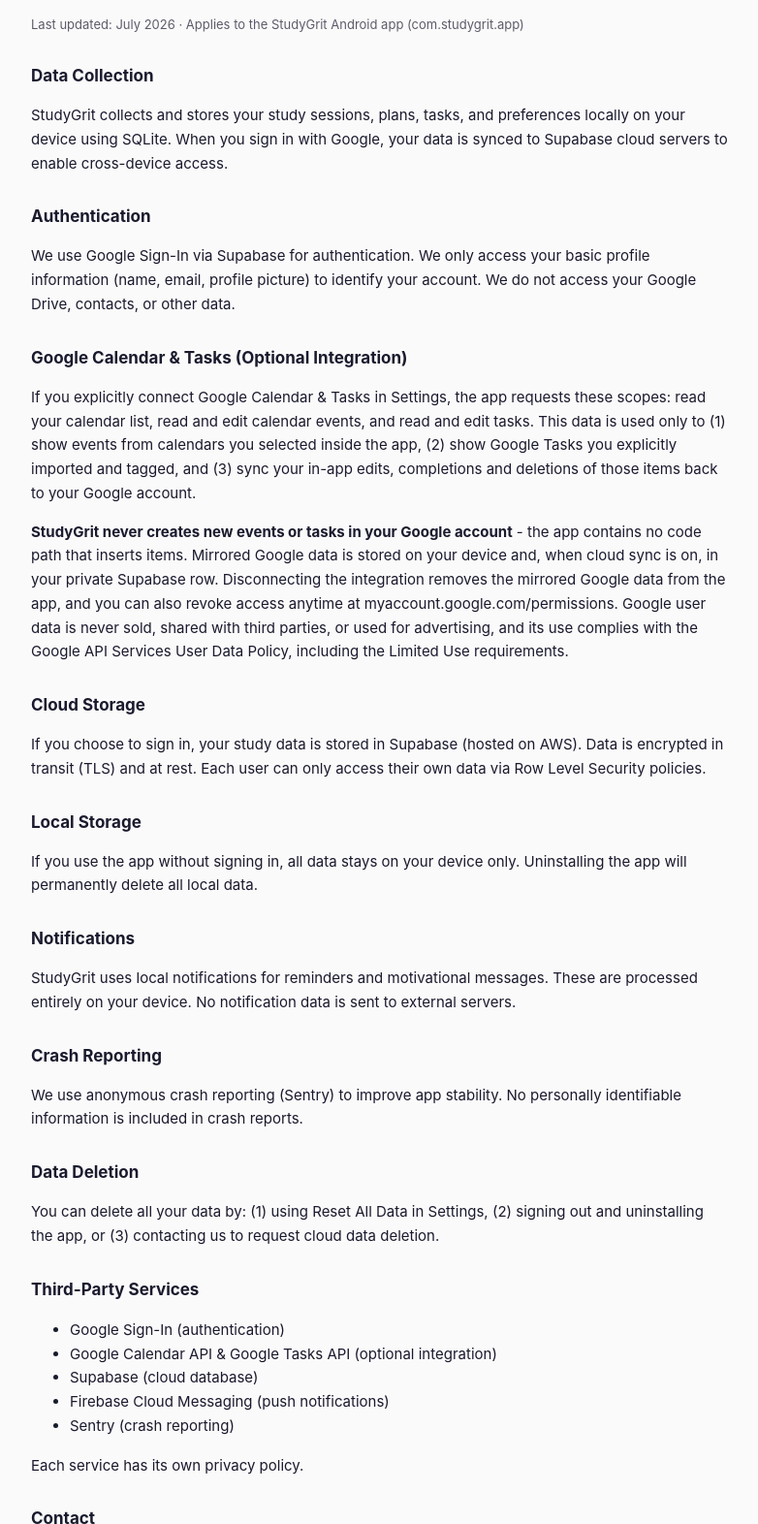
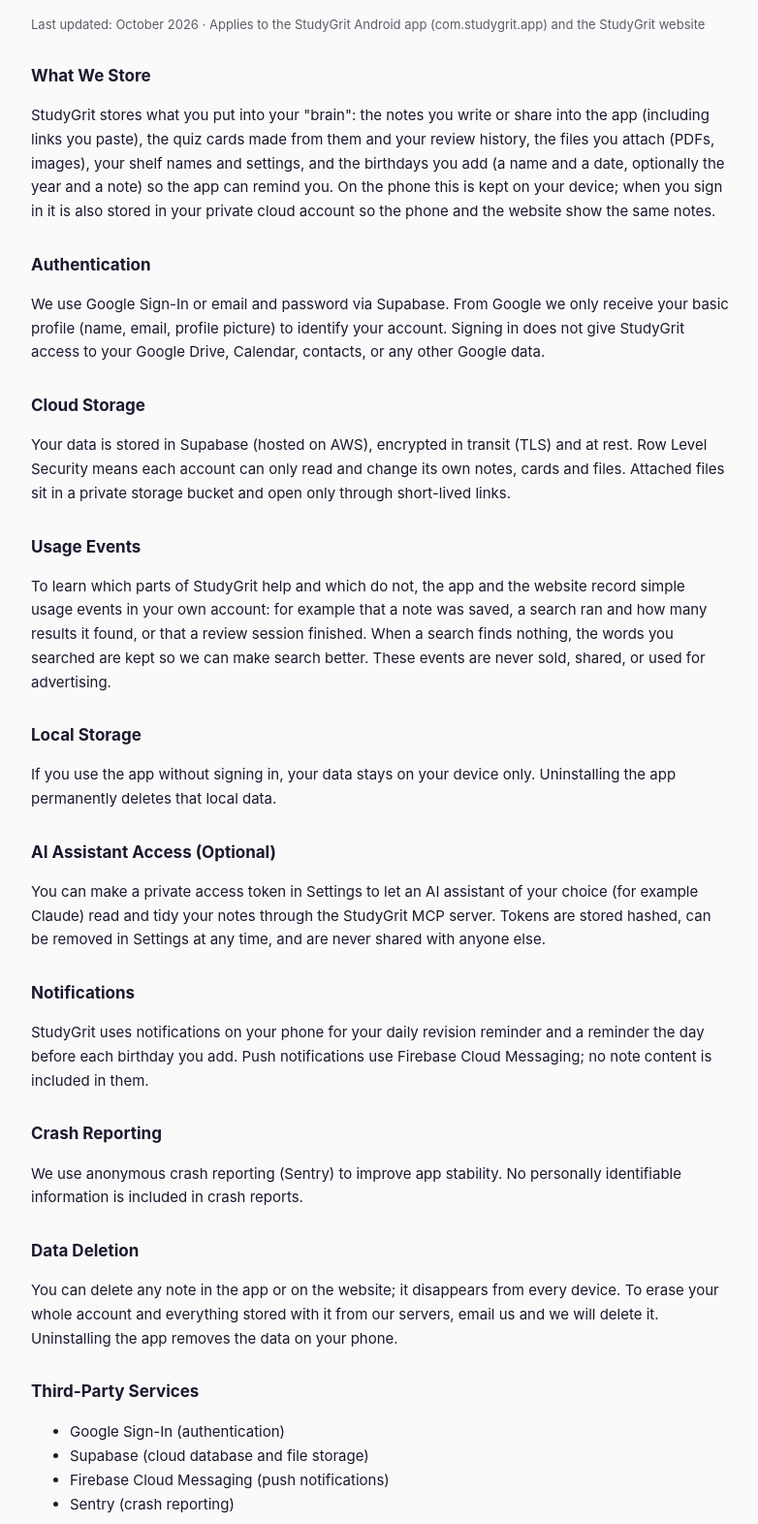
Before and after one commit to studygrit-app/studygrit-app, a plain HTML site: page privacy.html in a window 1280 px wide. Shown: the part 95-1667 px from the top of the page at 97% size, without its empty margins (248-1030 px from the left). Drawn offline with Linux system fonts and the light colour scheme.

Commit message:
privacy: StudyGrit is now a learning brain - no Google Calendar / Tasks access; usage events + birthdays disclosed (synced with the website copy)
Co-Authored-By: Claude Opus 5.5 (1M context) <noreply@anthropic.com>
Claude-Session: https://claude.ai/code/session_0184UQJ157kczcNxX2PueA2N

```diff
--- a/privacy.html
+++ b/privacy.html
@@ -26,38 +26,39 @@
 </head>
 <body>
 <h1><span class="study">STUDY</span><span class="grit">GRIT</span> - Privacy Policy</h1>
-<p class="updated">Last updated: July 2026 &middot; Applies to the StudyGrit Android app (com.studygrit.app)</p>
+<p class="updated">Last updated: October 2026 &middot; Applies to the StudyGrit Android app (com.studygrit.app) and the StudyGrit website</p>
 
-<h2>Data Collection</h2>
-<p>StudyGrit collects and stores your study sessions, plans, tasks, and preferences locally on your device using SQLite. When you sign in with Google, your data is synced to Supabase cloud servers to enable cross-device access.</p>
+<h2>What We Store</h2>
+<p>StudyGrit stores what you put into your "brain": the notes you write or share into the app (including links you paste), the quiz cards made from them and your review history, the files you attach (PDFs, images), your shelf names and settings, and the birthdays you add (a name and a date, optionally the year and a note) so the app can remind you. On the phone this is kept on your device; when you sign in it is also stored in your private cloud account so the phone and the website show the same notes.</p>
 
 <h2>Authentication</h2>
-<p>We use Google Sign-In via Supabase for authentication. We only access your basic profile information (name, email, profile picture) to identify your account. We do not access your Google Drive, contacts, or other data.</p>
-
-<h2>Google Calendar &amp; Tasks (Optional Integration)</h2>
-<p>If you explicitly connect Google Calendar &amp; Tasks in Settings, the app requests these scopes: read your calendar list, read and edit calendar events, and read and edit tasks. This data is used only to (1) show events from calendars you selected inside the app, (2) show Google Tasks you explicitly imported and tagged, and (3) sync your in-app edits, completions and deletions of those items back to your Google account.</p>
-<p><strong>StudyGrit never creates new events or tasks in your Google account</strong> - the app contains no code path that inserts items. Mirrored Google data is stored on your device and, when cloud sync is on, in your private Supabase row. Disconnecting the integration removes the mirrored Google data from the app, and you can also revoke access anytime at myaccount.google.com/permissions. Google user data is never sold, shared with third parties, or used for advertising, and its use complies with the Google API Services User Data Policy, including the Limited Use requirements.</p>
+<p>We use Google Sign-In or email and password via Supabase. From Google we only receive your basic profile (name, email, profile picture) to identify your account. Signing in does not give StudyGrit access to your Google Drive, Calendar, contacts, or any other Google data.</p>
 
 <h2>Cloud Storage</h2>
-<p>If you choose to sign in, your study data is stored in Supabase (hosted on AWS). Data is encrypted in transit (TLS) and at rest. Each user can only access their own data via Row Level Security policies.</p>
+<p>Your data is stored in Supabase (hosted on AWS), encrypted in transit (TLS) and at rest. Row Level Security means each account can only read and change its own notes, cards and files. Attached files sit in a private storage bucket and open only through short-lived links.</p>
+
+<h2>Usage Events</h2>
+<p>To learn which parts of StudyGrit help and which do not, the app and the website record simple usage events in your own account: for example that a note was saved, a search ran and how many results it found, or that a review session finished. When a search finds nothing, the words you searched are kept so we can make search better. These events are never sold, shared, or used for advertising.</p>
 
 <h2>Local Storage</h2>
-<p>If you use the app without signing in, all data stays on your device only. Uninstalling the app will permanently delete all local data.</p>
+<p>If you use the app without signing in, your data stays on your device only. Uninstalling the app permanently deletes that local data.</p>
+
+<h2>AI Assistant Access (Optional)</h2>
+<p>You can make a private access token in Settings to let an AI assistant of your choice (for example Claude) read and tidy your notes through the StudyGrit MCP server. Tokens are stored hashed, can be removed in Settings at any time, and are never shared with anyone else.</p>
 
 <h2>Notifications</h2>
-<p>StudyGrit uses local notifications for reminders and motivational messages. These are processed entirely on your device. No notification data is sent to external servers.</p>
+<p>StudyGrit uses notifications on your phone for your daily revision reminder and a reminder the day before each birthday you add. Push notifications use Firebase Cloud Messaging; no note content is included in them.</p>
 
 <h2>Crash Reporting</h2>
 <p>We use anonymous crash reporting (Sentry) to improve app stability. No personally identifiable information is included in crash reports.</p>
 
 <h2>Data Deletion</h2>
-<p>You can delete all your data by: (1) using Reset All Data in Settings, (2) signing out and uninstalling the app, or (3) contacting us to request cloud data deletion.</p>
+<p>You can delete any note in the app or on the website; it disappears from every device. To erase your whole account and everything stored with it from our servers, email us and we will delete it. Uninstalling the app removes the data on your phone.</p>
 
 <h2>Third-Party Services</h2>
 <ul>
   <li>Google Sign-In (authentication)</li>
-  <li>Google Calendar API &amp; Google Tasks API (optional integration)</li>
-  <li>Supabase (cloud database)</li>
+  <li>Supabase (cloud database and file storage)</li>
   <li>Firebase Cloud Messaging (push notifications)</li>
   <li>Sentry (crash reporting)</li>
 </ul>
```
